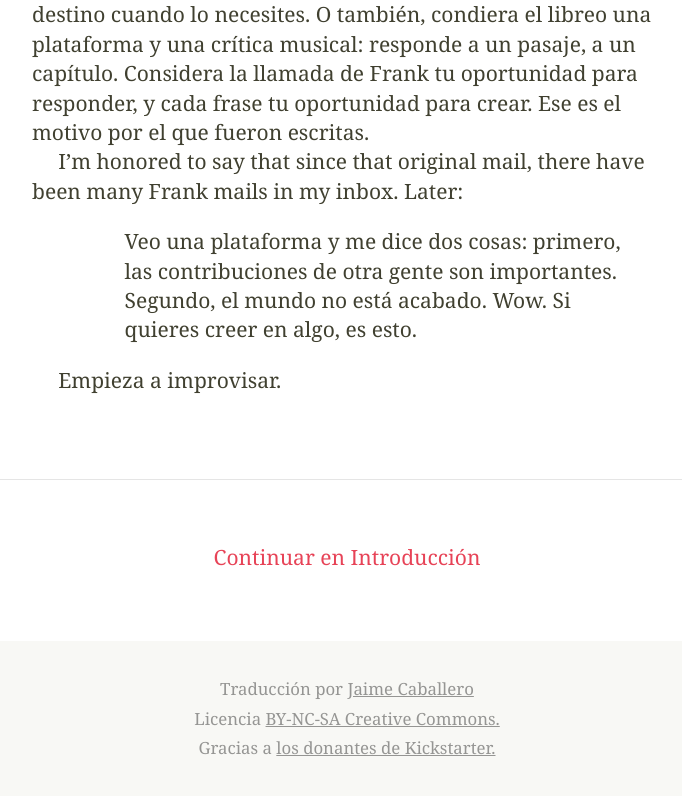
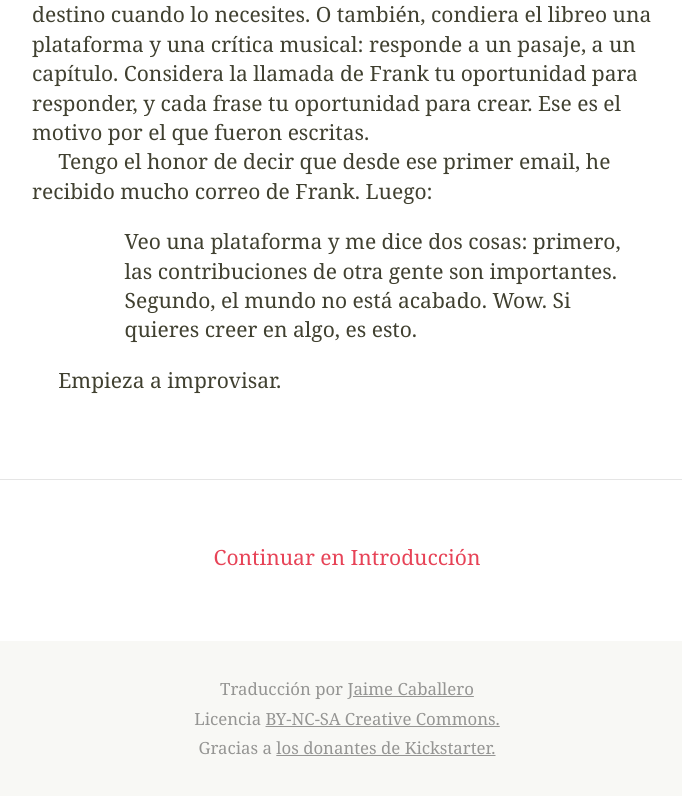
Before and after one commit to jaicab/the-shape-of-design-spanish, a plain HTML site: page index.html in a window 1280 px wide. Shown: the part 2538-3334 px from the top of the page, without its empty margins (293-975 px from the left). Drawn offline with Linux system fonts and the light colour scheme.

Commit message:
Missing bit

```diff
--- a/index.html
+++ b/index.html
@@ -64,7 +64,8 @@
 	    El Sistema de Numeración Interestatal fue diseñado para la expansión, anticipando las futuras contribuciones de gente, ciudades o cualquier cosa inesperada. Es una herramienta. Es una plataforma. Y ahora, <span class="osf">100</span> años más tarde, aún no está acabada.</p>
 	    <p>
 	    Si tu intención es usar este libro como una herramienta, siéntete libre de dejarlo en cualquier momento. Encontrarás tu camino de vuelta ya que la intersección entra dos puntos te servirá de guía. Una vez allí, da la vuelta. Después de todo, este es el objetivo de cualquier carretera o sistema: llevarte al destino cuando lo necesites. O también, condiera el libreo una plataforma y una crítica musical: responde a un pasaje, a un capítulo. Considera la llamada de Frank tu oportunidad para responder, y cada frase tu oportunidad para crear. Ese es el motivo por el que fueron escritas.</p>
-	    <p>I’m honored to say that since that original mail, there have been many Frank mails in my inbox. Later:</p>
+	    <p>
+	    Tengo el honor de decir que desde ese primer email, he recibido mucho correo de Frank. Luego:</p>
 	    <blockquote>
 	    Veo una plataforma y me dice dos cosas: primero, las contribuciones de otra gente son importantes. Segundo, el mundo no está acabado. Wow. Si quieres creer en algo, es esto.</blockquote>
 	    <p>Empieza a improvisar.</p>
```
